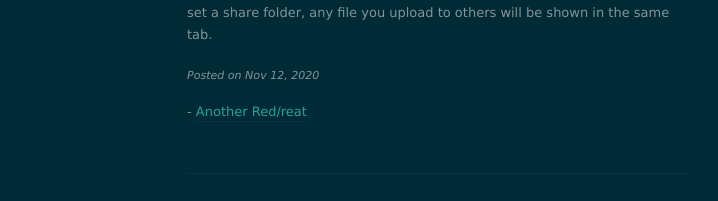
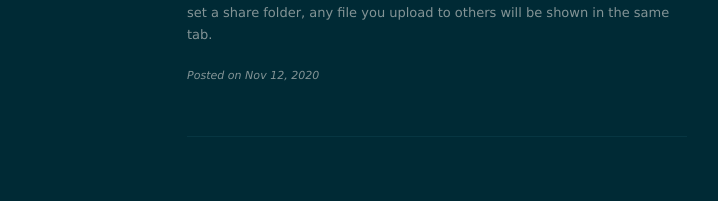
Before and after one commit to pirate-haven/pirate-haven.github.io, a Jekyll site: the page built from docs/_posts/2020-11-12-music.markdown, in a window 1280 px wide. Shown: the part 1534-1735 px from the top of the page, without its empty margins (203-921 px from the left). Built offline with Jekyll 4.4.1, drawn with Linux system fonts in a browser that asks for light colours; nearby versions of some CDN libraries; after the commit the page ends 1701 px from its top, so only the background shows below that.

Commit message:
Update post.html

```diff
--- a/docs/_layouts/post.html
+++ b/docs/_layouts/post.html
@@ -18,9 +18,4 @@ layout: default
 
 	<p class="meta">Posted on <span class="postdate">{{ page.date | date: "%b %d, %Y" }}</span></p>
 
-	{% if page.author %}
-		- <a href="{{ page.author_link }}" title="{{ page.author }}">{{ page.author }}</a>
-	{% else %}
-		- Anonymous
-	{% endif %}
 </article>
```
